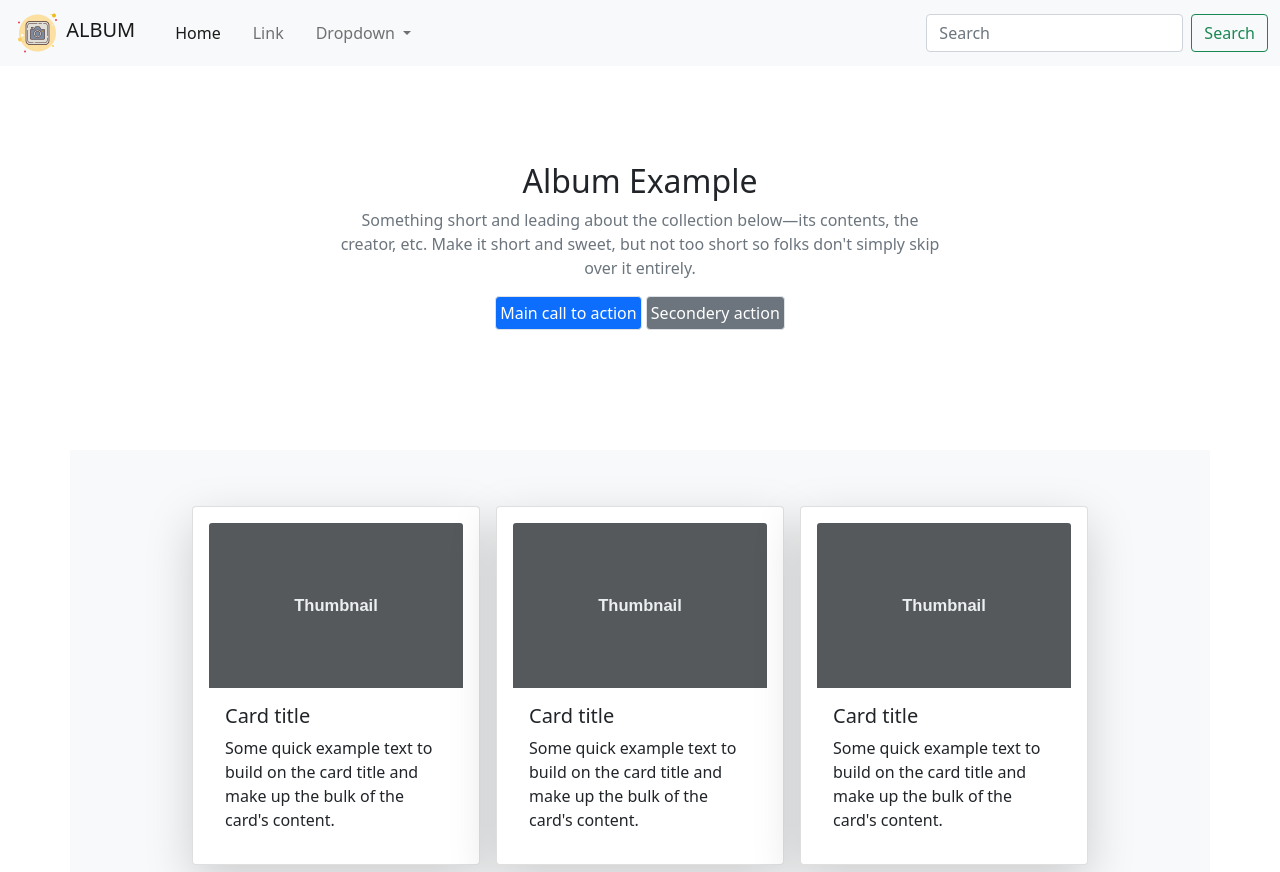
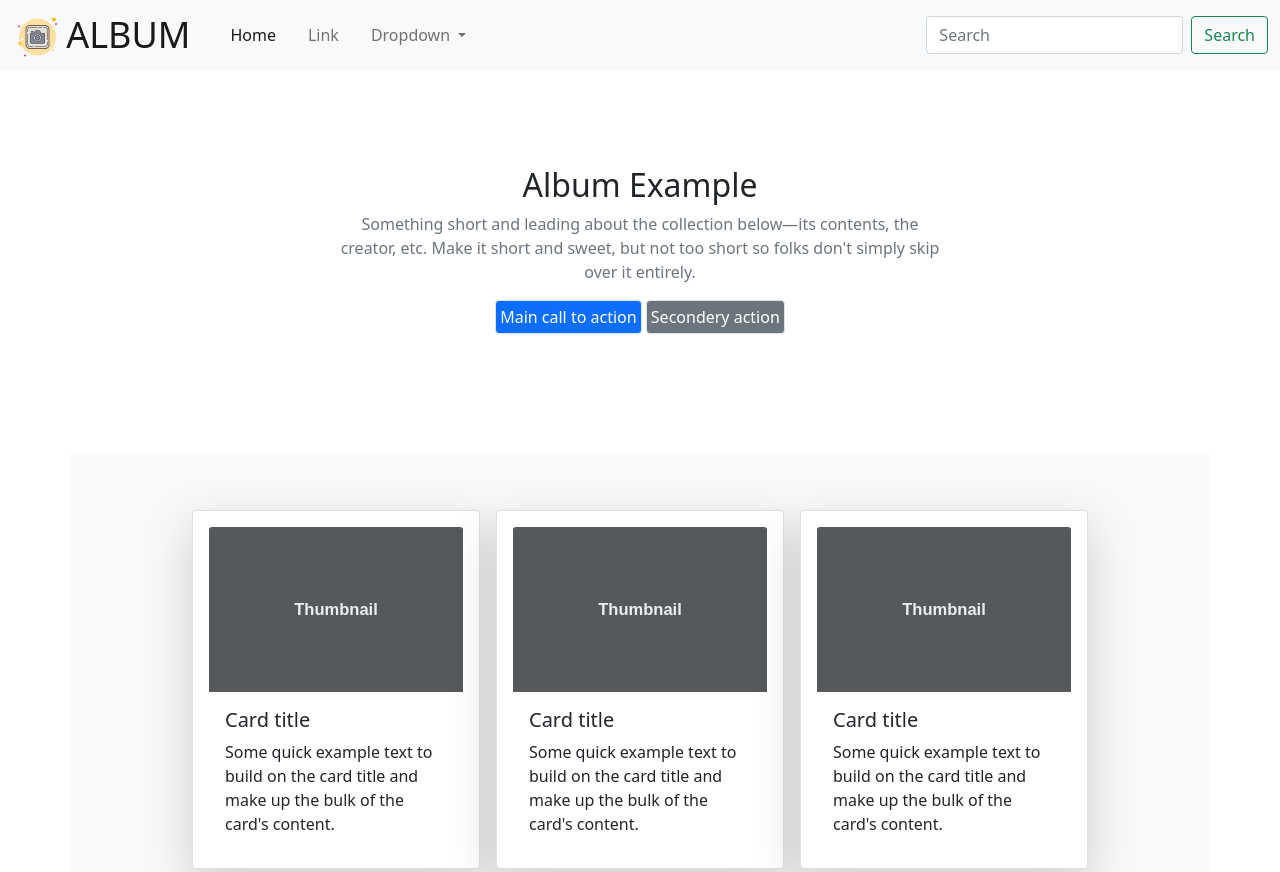
Before and after one commit to Muhammad-Nurul-Abser/responsible-bootstrap, a plain HTML site: page index.html in a window 1280 px wide. Shown: the top 872 px of the page. Drawn offline with Linux system fonts and the light colour scheme.

Commit message:
Navbar anchor text-size changed

```diff
--- a/index.html
+++ b/index.html
@@ -17,8 +17,8 @@
     <nav class="navbar navbar-expand-lg navbar-light bg-light">
         <div class="container-fluid">
             <div>
-                <img src="images/icons8-camera-50.png" alt="">
-                <a class="navbar-brand " href="#">ALBUM </a>
+                <img class=" mt-1 " style="vertical-align: top;" src="images/icons8-camera-50.png" alt="">
+                <a class="navbar-brand " style="font-size: 2.25rem;" href="#">ALBUM </a>
 
             </div>
 
```
